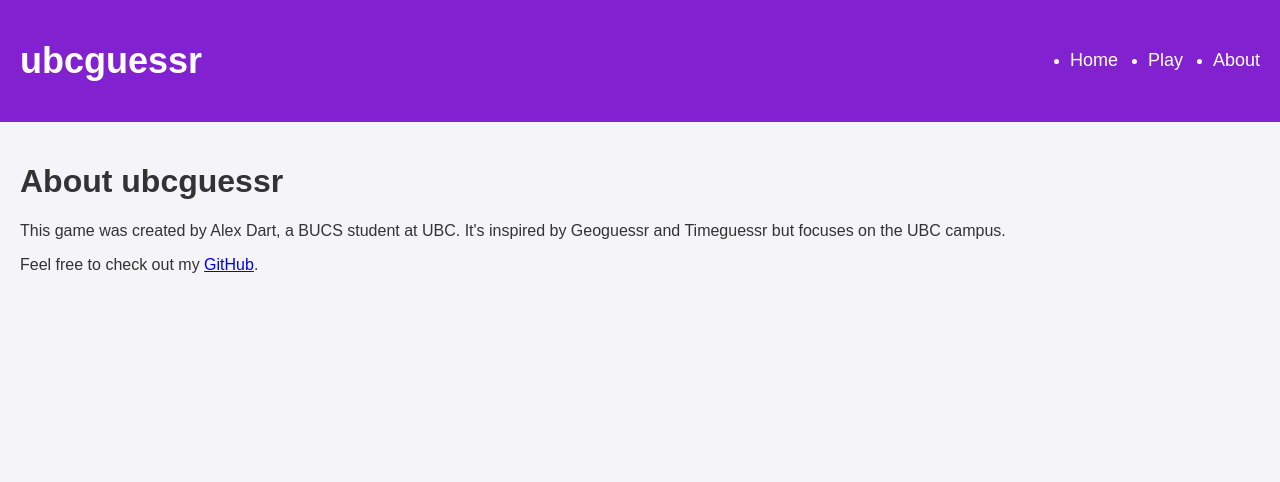
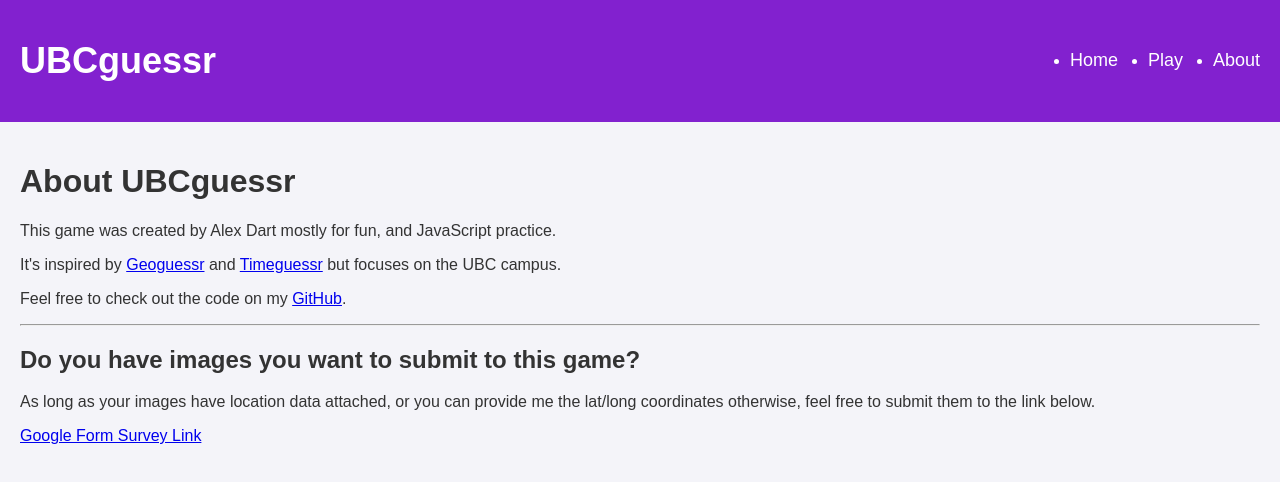
Before and after one commit to alextdart/ubcguessr, a React (Create React App) app: page /about in a window 1280 px wide. Shown: the top 482 px of the page. Built offline with nearby package versions, Linux system fonts and the light colour scheme.

Commit message:
updated name caps and about page

```diff
--- a/public/index.html
+++ b/public/index.html
@@ -24,7 +24,7 @@
       work correctly both with client-side routing and a non-root public URL.
       Learn how to configure a non-root public URL by running `npm run build`.
     -->
-    <title>ubcguessr</title>
+    <title>UBCguessr</title>
   </head>
   <body>
     <noscript>You need to enable JavaScript to run this app.</noscript>
--- a/src/components/About.js
+++ b/src/components/About.js
@@ -4,9 +4,14 @@ import "../styles.css";
 const About = () => {
     return (
         <div className="about-page">
-            <h1>About ubcguessr</h1>
-            <p>This game was created by Alex Dart, a BUCS student at UBC. It's inspired by Geoguessr and Timeguessr but focuses on the UBC campus.</p>
-            <p>Feel free to check out my <a href="https://github.com/alextdart">GitHub</a>.</p>
+            <h1>About UBCguessr</h1>
+            <p>This game was created by Alex Dart mostly for fun, and JavaScript practice.</p>
+            <p>It's inspired by <a href="https://www.geoguessr.com/">Geoguessr</a> and <a href="https://timeguessr.com/">Timeguessr</a> but focuses on the UBC campus.</p>
+            <p>Feel free to check out the code on my <a href="https://github.com/alextdart/ubcguessr">GitHub</a>.</p>
+            <hr></hr>
+            <h2>Do you have images you want to submit to this game?</h2>
+            <p>As long as your images have location data attached, or you can provide me the lat/long coordinates otherwise, feel free to submit them to the link below.</p>
+            <p><a href="https://forms.gle/VGJkcbq5drSHdeZL6">Google Form Survey Link</a></p>
         </div>
     );
 };
--- a/src/components/Home.js
+++ b/src/components/Home.js
@@ -7,7 +7,8 @@ const Home = () => {
 
     return (
         <div className="home-page">
-            <h1>Welcome to ubcguessr!</h1>
+            <h1>Do you think you know UBC Campus?</h1>
+            <h2>Test your skills here on UBCguessr!</h2>
             <button
                 onClick={() => navigate("/play")}
                 className="start-button"
--- a/src/components/Navbar.js
+++ b/src/components/Navbar.js
@@ -6,7 +6,7 @@ const Navbar = () => {
     return (
         <nav className="navbar">
             <div className="logo">
-                <h1>ubcguessr</h1>
+                <h1>UBCguessr</h1>
             </div>
             <ul className="nav-links">
                 <li><Link to="/">Home</Link></li>
```
Also changed, not shown: 1 other file (tests, documents, lock files or other folders).
